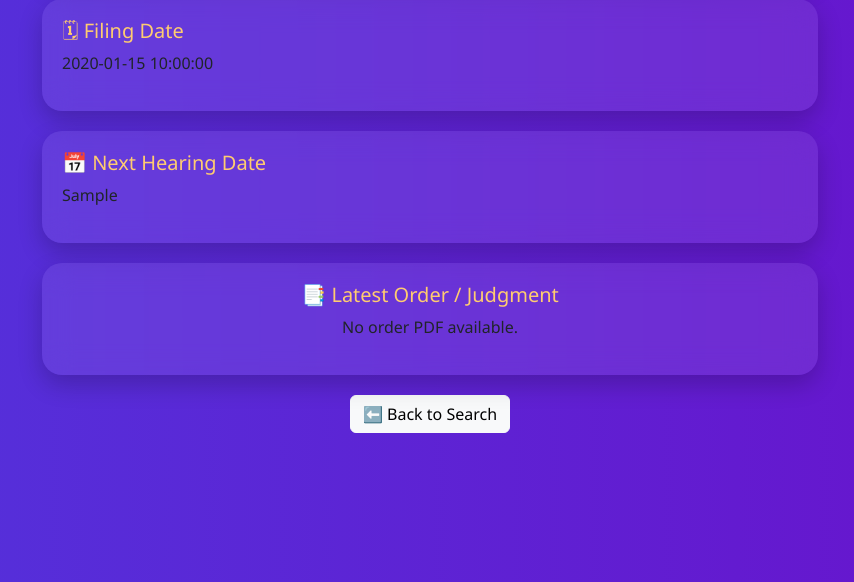
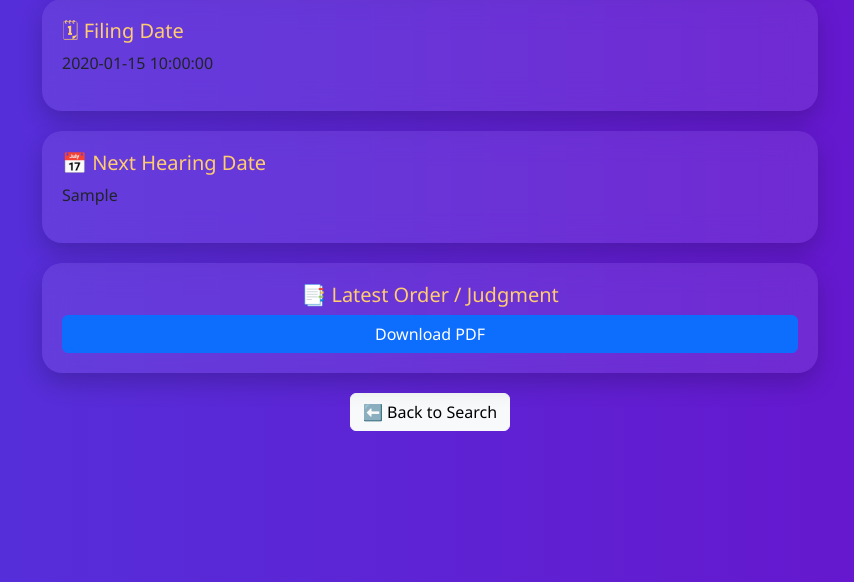
Before and after one commit to poonamdxt06/Court-Data-Fetcher, a Flask app: template templates/result.html in a window 1280 px wide. Shown: the part 278-860 px from the top of the page, without its empty margins (210-1064 px from the left). Run offline with Flask 3, Linux system fonts and the light colour scheme; the template is opened without the code that fills it: most values are stand-ins (such as "Sample title", 1, 10 or a date in 2020).

Commit message:
Update result.html

```diff
--- a/templates/result.html
+++ b/templates/result.html
@@ -87,12 +87,12 @@
 
         <div class="card text-center">
             <h5>📑 Latest Order / Judgment</h5>
-            {% if details.pdf_link %}
-               <a href="/download?url={{ details['order_pdf'] }}" class="btn btn-primary">Download PDF</a>
+            {% if details['order_pdf'] %}
+    <a href="/download?url={{ details['order_pdf'] }}" class="btn btn-primary">Download PDF</a>
+            {% else %}
+            <p>No PDF available</p>
+            {% endif %}
 
-            {% else %}
-                <p>No order PDF available.</p>
-            {% endif %}
         </div>
 
         <div class="text-center mt-3">
```
